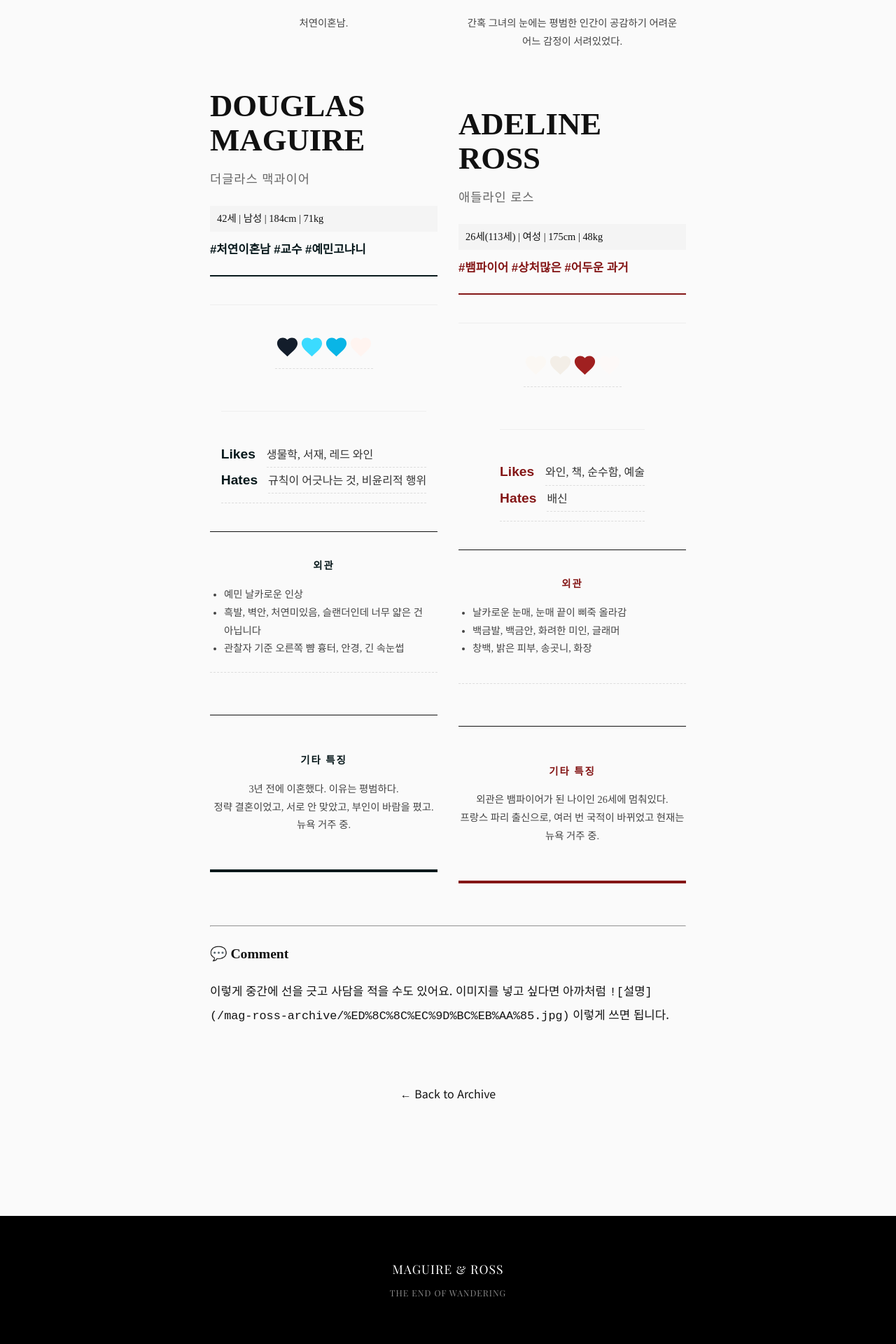
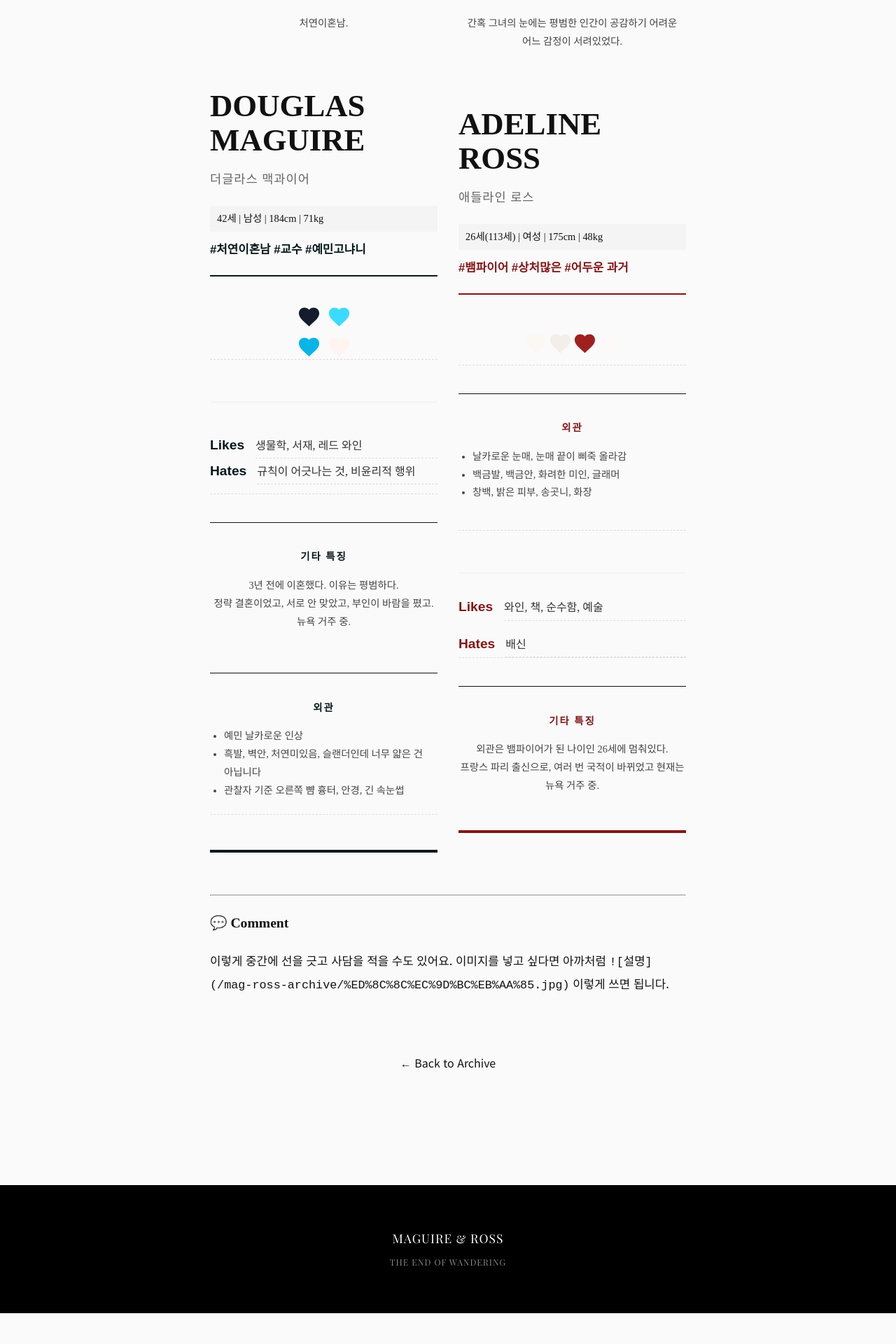
Before and after one commit to narelim/mag-ross-archive, a Jekyll site: the page built from _posts/2025-12-17-original42113.md, in a window 1280 px wide. Shown: the part 1267-3187 px from the top of the page at 70% size. Built offline with Jekyll 4.4.1, drawn with Linux system fonts in a browser that asks for light colours; some web fonts are replaced; after the commit the page ends 3143 px from its top, so only the background shows below that.

Commit message:
Update 2025-12-17-original42113.md

```diff
--- a/_posts/2025-12-17-original42113.md
+++ b/_posts/2025-12-17-original42113.md
@@ -41,12 +41,13 @@ image: "thumb_original42113.png"
         <div class="sheet-portrait">
             <img src="{{ '/assets/portrait/adele_original_port.png' | relative_url }}" alt="더글라스 두상">
         </div>
-        <div class="sheet-middle">
             <div class="slot-colors">
+                <div class="sheet-colors">
                 <div class="color-sq" style="background-color: #131D2B;"></div>
                 <div class="color-sq" style="background-color: #3BDBFF;"></div>
                 <div class="color-sq" style="background-color: #09B5E6;"></div>
                 <div class="color-sq" style="background-color: #FFF4F0;"></div>
+            </div>
             </div>
             <div class="sheet-box">
                 <div class="slot-appearance">
@@ -70,8 +71,8 @@ image: "thumb_original42113.png"
             </div>
             </div>
             </div>
+        <div class="slot-etc">
         <div class="sheet-box">
-            <div class="slot-etc">
             <h3>기타 특징</h3>
             <p>
                 3년 전에 이혼했다. 이유는 평범하다.<br>
@@ -79,7 +80,6 @@ image: "thumb_original42113.png"
                 뉴욕 거주 중.
             </p>
             </div>
-        </div>
     </div>
     </div>
 </div>
@@ -106,15 +106,14 @@ image: "thumb_original42113.png"
         <div class="sheet-portrait">
             <img src="{{ '/assets/portrait/adele_original_port.png' | relative_url }}" alt="애들라인 두상">
         </div>
-        <div class="sheet-middle">
             <div class="slot-colors">
                 <div class="color-sq" style="background-color: #FBF8F4;"></div>
                 <div class="color-sq" style="background-color: #F3EEE7;"></div>
                 <div class="color-sq" style="background-color: #A02020;"></div>
                 <div class="color-sq" style="background-color: #FDF9F8;"></div>
             </div>
-            <div class="sheet-box">
                 <div class="slot-appearance">
+                <div class="sheet-box">
                 <h3>외관</h3>
                 <ul style="padding-left: 20px; margin: 0;">
                     <li>날카로운 눈매, 눈매 끝이 삐죽 올라감</li>
@@ -123,8 +122,8 @@ image: "thumb_original42113.png"
                 </ul>
                 </div>
             </div>
+         <div class="slot-likes">
         <div class="sheet-ok-ng">
-         <div class="slot-likes">
             <div class="sheet-pill">
                 <span class="pill-label">Likes</span>
                 <span class="pill-text">와인, 책, 순수함, 예술</span>
@@ -135,15 +134,14 @@ image: "thumb_original42113.png"
             </div>
          </div>
         </div>
-        <div class="sheet-box">
             <div class="slot-etc">
+                <div class="sheet-box">
             <h3>기타 특징</h3>
             <p>
                 외관은 뱀파이어가 된 나이인 26세에 멈춰있다.<br>
                 프랑스 파리 출신으로, 여러 번 국적이 바뀌었고 현재는 뉴욕 거주 중.
             </p>
             </div>
-        </div>
         </div>
     </div>
 </div>
```
